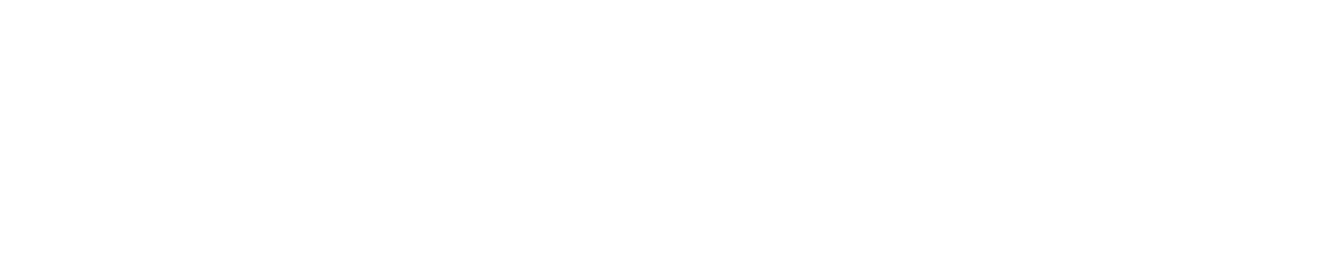
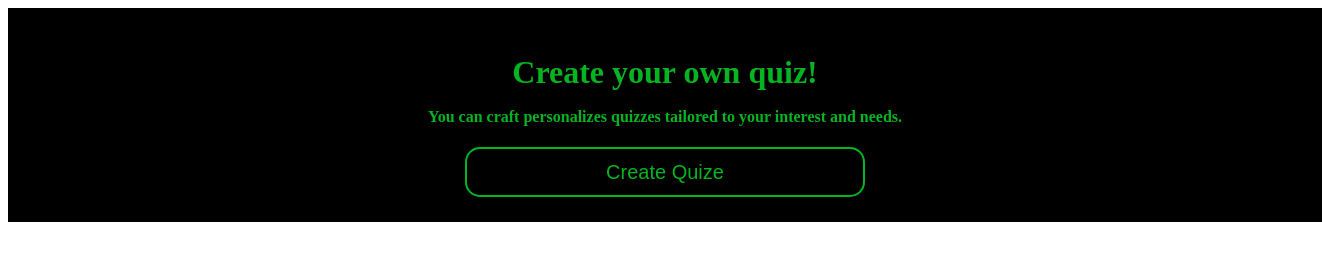
Before and after one commit to bscs2512315-collab/practice, a plain HTML site: page index.html in a window 1280 px wide. Shown: the whole page, 1322 px wide, since content can reach past the window. Drawn offline with Linux system fonts and the light colour scheme.

Commit message:
first-commit

```diff
--- a/index.html
+++ b/index.html
@@ -3,9 +3,14 @@
 <head>
     <meta charset="UTF-8">
     <meta name="viewport" content="width=device-width, initial-scale=1.0">
-    <title>Document</title>
+    <title>SZABIST</title>
+    <link rel="stylesheet" href="style.css">
 </head>
 <body>
-
+    <div class="box1">
+    <h1>Create your own quiz!</h1>
+    <h4 class="text">You can craft personalizes quizzes tailored to your interest and needs.</h4>
+    <button class="button">Create Quize</button>
+    </div>
 </body>
 </html>
--- a/style.css
+++ b/style.css
@@ -0,0 +1,26 @@
+.box1{
+    width: 100%;
+    background-color: black;
+    color: rgb(4, 180, 33);
+    display: flex;
+    flex-direction: column;
+    align-items: center;
+    padding: 25px;
+}
+.button{
+    width: 400px;
+    height: 50px;
+    background-color: black;
+    color: rgb(4, 180, 33);
+    border-radius: 15px;
+    border: 2px solid rgb(4, 180, 33);
+    font-size: 20px;
+}
+.button:hover{
+    background-color: rgb(4, 180, 33);
+    color: black;
+
+}
+.text{
+    margin-top: -5px;
+}
```
